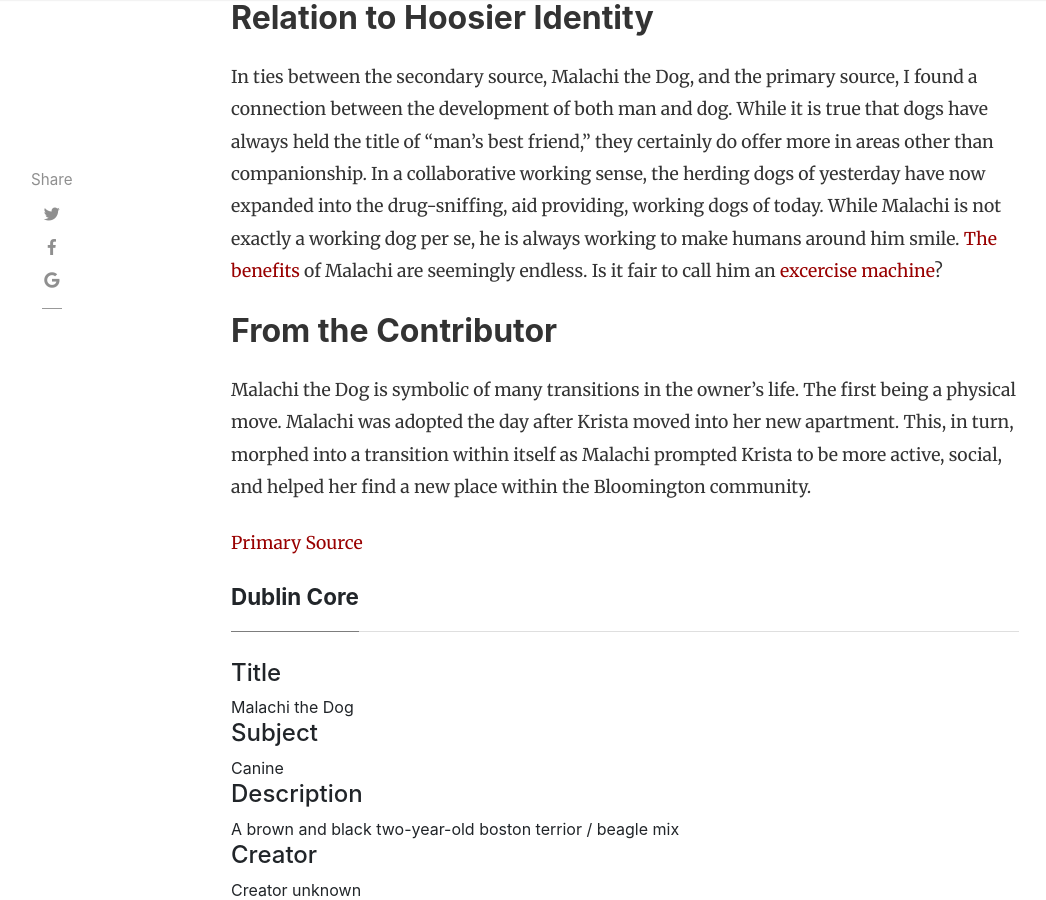
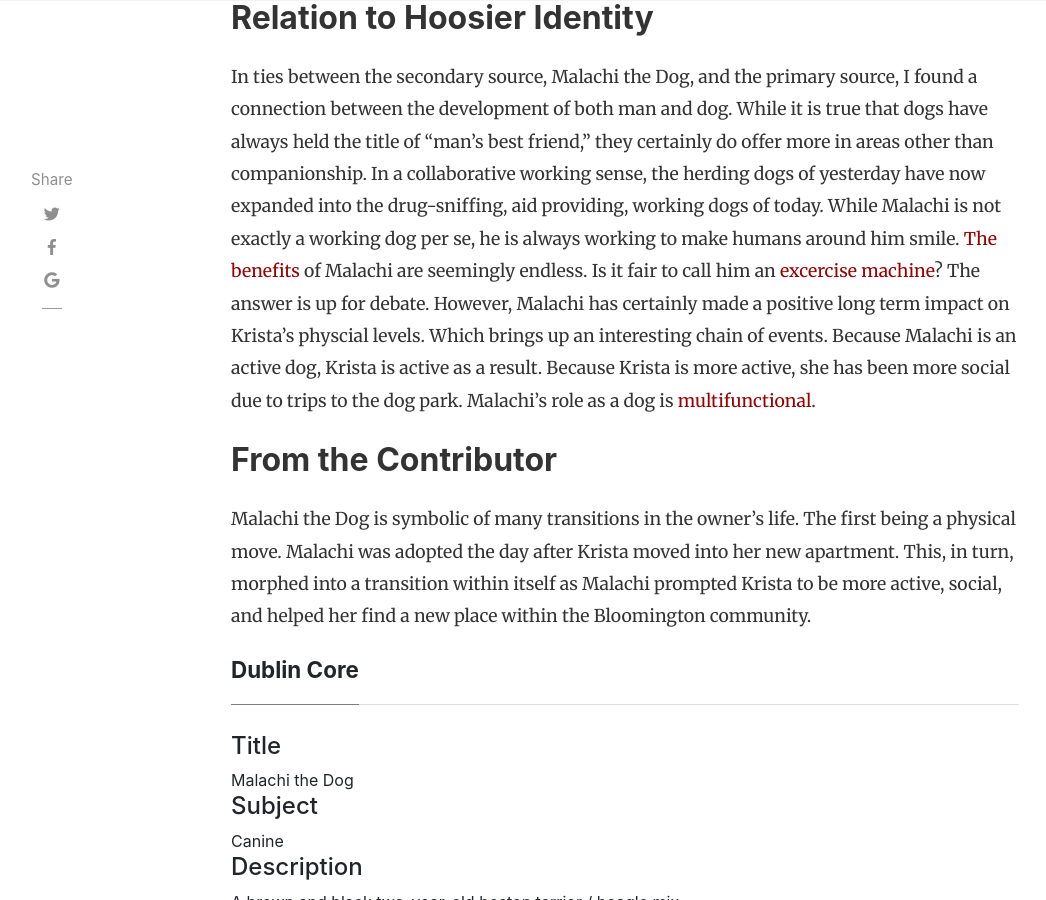
Before and after one commit to H301HistoryHarvest/H301HistoryHarvest, a Jekyll site: the page built from _items/2019-10-03-0007.md, in a window 1280 px wide and 900 px high, scrolled down 1655 px. Shown: the whole window, without its empty margins (54-1100 px from the left). Built offline with Jekyll 4.4.1, drawn with Linux system fonts in a browser that asks for light colours; nearby versions of some CDN libraries; comment, search, counter and statistics services are not loaded.

Commit message:
Update 2019-10-03-0007.md

```diff
--- a/_items/2019-10-03-0007.md
+++ b/_items/2019-10-03-0007.md
@@ -20,13 +20,8 @@ This *object* is much more than just any old *object*. This *object* wags his ta
 
 ## Relation to Hoosier Identity
 
-In ties between the secondary source, Malachi the Dog, and the primary source, I found a connection between the development of both man and dog. While it is true that dogs have always held the title of "man's best friend," they certainly do offer more in areas other than companionship. In a collaborative working sense, the herding dogs of yesterday have now expanded into the drug-sniffing, aid providing, working dogs of today. While Malachi is not exactly a working dog per se, he is always working to make humans around him smile. [The benefits](https://www.huffpost.com/entry/the-10-health-benefits-of-dogs-and-one-health-risk_n_57dad1b8e4b04a1497b2f5a0) of Malachi are seemingly endless. Is it fair to call him an [excercise machine](https://iucat.iu.edu/catalog/14886339)?
+In ties between the secondary source, Malachi the Dog, and the primary source, I found a connection between the development of both man and dog. While it is true that dogs have always held the title of "man's best friend," they certainly do offer more in areas other than companionship. In a collaborative working sense, the herding dogs of yesterday have now expanded into the drug-sniffing, aid providing, working dogs of today. While Malachi is not exactly a working dog per se, he is always working to make humans around him smile. [The benefits](https://www.huffpost.com/entry/the-10-health-benefits-of-dogs-and-one-health-risk_n_57dad1b8e4b04a1497b2f5a0) of Malachi are seemingly endless. Is it fair to call him an [excercise machine](https://iucat.iu.edu/catalog/14886339)? The answer is up for debate. However, Malachi has certainly made a positive long term impact on Krista's physcial levels. Which brings up an interesting chain of events. Because Malachi is an active dog, Krista is active as a result. Because Krista is more active, she has been more social due to trips to the dog park. Malachi's role as a dog is [multifunctional](https://www.ncbi.nlm.nih.gov/pmc/articles/PMC2251326/).
+
 ## From the Contributor
 
 Malachi the Dog is symbolic of many transitions in the owner's life. The first being a physical move. Malachi was adopted the day after Krista moved into her new apartment. This, in turn, morphed into a transition within itself as Malachi prompted Krista to be more active, social, and helped her find a new place within the Bloomington community.
-
-
-
-
-
-[Primary Source](https://www.ncbi.nlm.nih.gov/pmc/articles/PMC2251326/)
```
